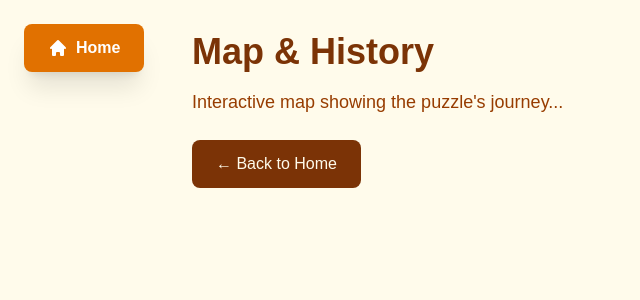
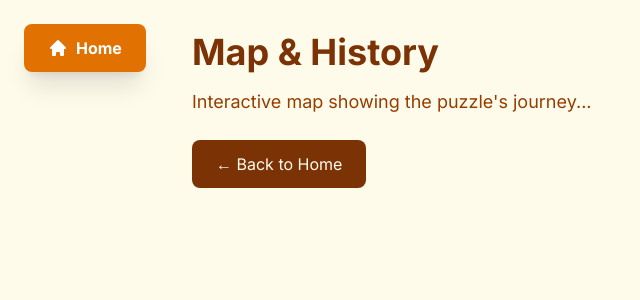
Before and after one commit to MoonriverD10/traveling-gifts, a Next.js app: page /map-history in a window 1280 px wide. Shown: the top 300 px of the page, without its empty margins (0-640 px from the left). Built offline with nearby package versions, Linux system fonts and the light colour scheme.

Commit message:
Fix: Replace next/font with standard Google Fonts link to resolve Turbopack build error

```diff
--- a/app/layout.tsx
+++ b/app/layout.tsx
@@ -1,44 +1,25 @@
-import type { Metadata } from "next";
-import { Geist_Sans, Geist_Mono, Patrick_Hand, Great_Vibes } from "next/font/google";
-import "./globals.css";
-
-const geistSans = Geist_Sans({
-  variable: "--font-geist-sans",
-  subsets: ["latin"],
-});
-
-const geistMono = Geist_Mono({
-  variable: "--font-geist-mono",
-  subsets: ["latin"],
-});
-
-const patrickHand = Patrick_Hand({
-  weight: "400",
-  subsets: ["latin"],
-  variable: "--font-patrick-hand",
-});
-
-const greatVibes = Great_Vibes({
-  weight: "400",
-  subsets: ["latin"],
-  variable: "--font-great-vibes",
-});
+import type { Metadata } from 'next';
+import './globals.css';
 
 export const metadata: Metadata = {
-  title: "Traveling Gifts - See America First",
-  description: "A traveling puzzle tracker celebrating the journey of a 1000-piece See America First puzzle as it travels from home to home",
+  title: 'Traveling Gifts - See America First',
+  description: 'Track your traveling puzzle journey across America',
 };
 
 export default function RootLayout({
   children,
-}: Readonly<{
+}: {
   children: React.ReactNode;
-}>) {
+}) {
   return (
     <html lang="en">
-      <body
-        className={`${geistSans.variable} ${geistMono.variable} ${patrickHand.variable} ${greatVibes.variable} antialiased`}
-      >
+      <head>
+        <link
+          href="https://fonts.googleapis.com/css2?family=Inter:wght@400;500;600;700&display=swap"
+          rel="stylesheet"
+        />
+      </head>
+      <body style={{ fontFamily: 'Inter, sans-serif', margin: 0 }}>
         {children}
       </body>
     </html>
```
